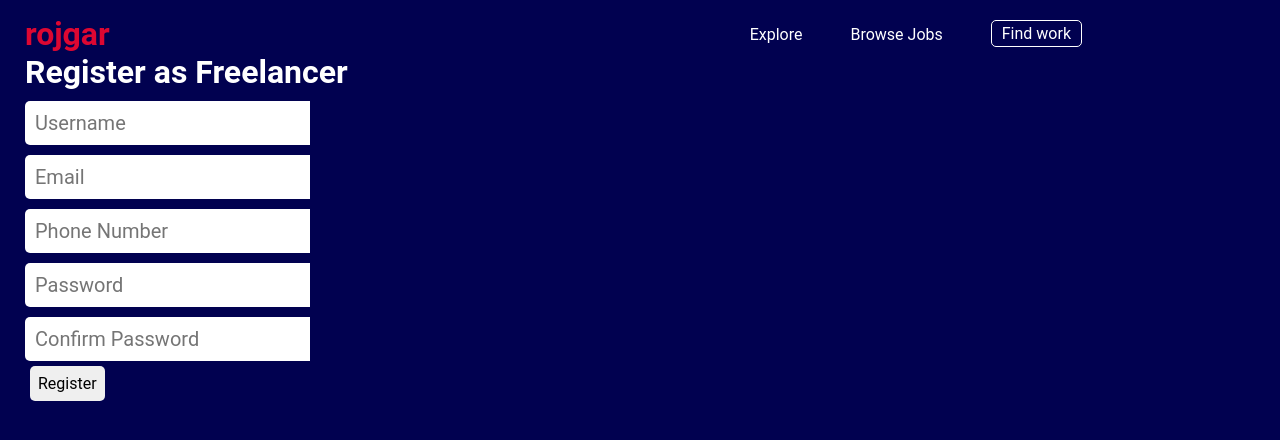
After one commit to Sumir123/OnlineJobPortal, a PHP site: page /freelancer/register.php in a window 1280 px wide. The commit adds this page. Shown: the top 440 px of the page. Run offline with PHP 8.4, Linux system fonts and the light colour scheme.

Commit message:
small changes

```diff
--- a/employer.php
+++ /dev/null
@@ -1,2 +0,0 @@
-<?php include 'base.php' ?>
-Employer
--- /dev/null
+++ b/employer/register.php
@@ -0,0 +1,2 @@
+<?php include '../base.php' ?>
+<link rel="stylesheet" href="../style.css">
--- /dev/null
+++ b/freelancer/register.php
@@ -0,0 +1,15 @@
+<?php include '../base.php' ?>
+<link rel="stylesheet" href="../style.css">
+
+<div class="content">
+    <h1>Register as Freelancer</h1>
+    <form action="">
+        <input type="text" name="username" placeholder="Username" id="username" autocomplete="off"><br>
+        <input type="text" name="email" placeholder="Email" id="email" autocomplete="off"><br>
+        <input type="text" name="phone" placeholder="Phone Number" id="phone" autocomplete="off"><br>
+        <input type="text" name="password" placeholder="Password" id="password" autocomplete="off"><br>
+        <input type="text" name="confirmPassword" placeholder="Confirm Password" id="confirmPassword"><br>
+
+        <input type="submit" value="Register">
+    </form>
+    <div>
--- a/jobseeker.php
+++ /dev/null
@@ -1,2 +0,0 @@
-<?php include 'base.php' ?>
-jobseeker
--- a/style.css
+++ b/style.css
@@ -6,6 +6,7 @@
 }
 body {
   background-color: #010150;
+  color: white;
 }
 .join-button {
   border: 1px solid white;
@@ -66,7 +67,6 @@ a {
 }
 input[type="text"] {
   margin-top: 10px;
-  width: 100%;
   padding-left: 10px;
   padding-top: 10px;
   padding-bottom: 10px;
@@ -98,3 +98,19 @@ input[type="text"] {
 .work-button:hover {
   background-color: #ffffff21;
 }
+.content {
+  margin-left: 25px;
+}
+input[type="submit"] {
+  padding: 8px;
+  margin: 5px;
+  font-size: 16px;
+  outline: none;
+  border-radius: 5px;
+  border: none;
+}
+input[type="submit"]:hover {
+  background-color: #cc062d;
+  border: 1px solid #b91334;
+  color: white;
+}
```
Also changed, not shown: index.php (+4 -5 lines).
